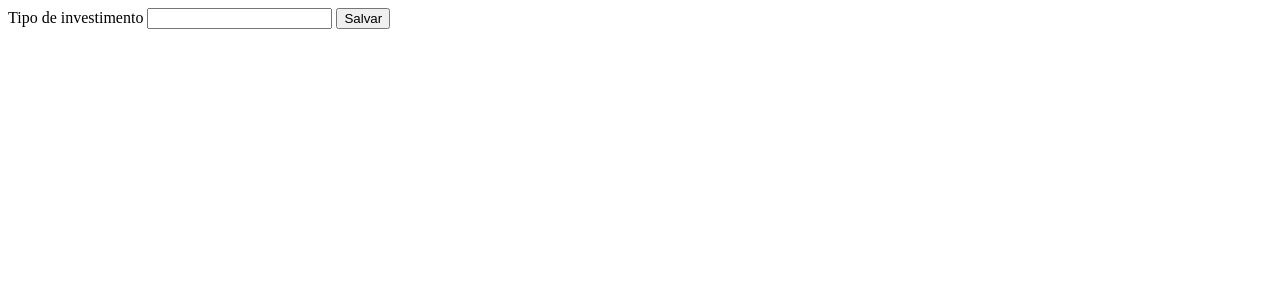
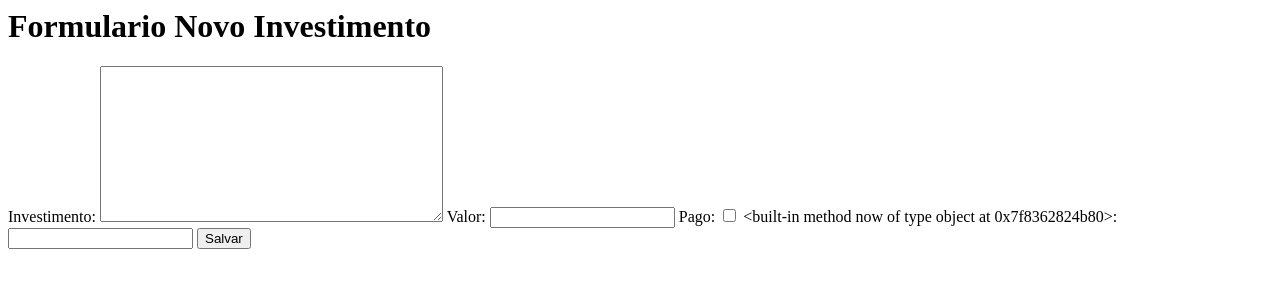
Before and after one commit to Juan-Costa-Lemos/django_app_invista_me, a Django app: page /novo_investimento/ in a window 1280 px wide. Shown: the top 300 px of the page. Run offline with Django 4.2, Linux system fonts and the light colour scheme.

Commit message:
criar investimentos, formulario, redirect

```diff
--- /dev/null
+++ b/invista_me/forms.py
@@ -0,0 +1,8 @@
+from dataclasses import field
+from django.forms import ModelForm
+from .models import Investimento
+
+class InvestimentoForm(ModelForm):
+    class Meta:
+        model = Investimento
+        fields ='__all__'
--- a/invista_me/templates/investimentos/detalhe.html
+++ b/invista_me/templates/investimentos/detalhe.html
@@ -12,6 +12,6 @@
         <td>{{dados.investimento}}</td>
         <td>{{dados.valor}}</td>
         <td>{{dados.pago}}</td>
-        <td>{{dados.data}}</td>
+        <td >{{dados.data}}</td>
     </tr>
 </table>
--- a/invista_me/templates/investimentos/investimento_registrado.html
+++ /dev/null
@@ -1,2 +0,0 @@
-<h1>Você registrou</h1>
-{{tipo_investimento}}
--- a/invista_me/templates/investimentos/meus_investimentos.html
+++ b/invista_me/templates/investimentos/meus_investimentos.html
@@ -4,6 +4,7 @@
     }
     </style>
 <h1>Meus Investimentos </h1>
+<button><a href="{% url 'novo_investimento' %}">Criar investimento</a></button>
 <table>
     <tr>
         <th>Id</th>
--- a/invista_me/templates/investimentos/novo_investimento.html
+++ b/invista_me/templates/investimentos/novo_investimento.html
@@ -1,7 +1,8 @@
-<form action="{% url  'investimento_registrado' %}" method="POST">
+<form action="" method="POST">
     {% csrf_token %}
-    <label for="">Tipo de investimento</label>
-    <input type="text" name="TipoInvestimento">
+    <h1>Formulario Novo Investimento</h1>
+    {{formulario}}
+
     <button type="submit">Salvar</button>
 
 </form>
--- a/invista_me/views.py
+++ b/invista_me/views.py
@@ -1,6 +1,6 @@
-from django.shortcuts import render
-from django.shortcuts import HttpResponse
+from django.shortcuts import render, HttpResponse, redirect
 from .models import Investimento
+from .forms import InvestimentoForm
 
 # Create your views here.
 
@@ -18,9 +18,9 @@
     }
     return render(request, 'investimentos/minha_historia.html',pessoa)
 
-def novo_investimento(request):
+# def novo_investimento(request):
 
-    return render(request,'investimentos/novo_investimento.html')
+#     return render(request,'investimentos/novo_investimento.html')
 
 # def investimento_registrado(request):
 #     investimento ={
@@ -39,3 +39,15 @@
         'dados': Investimento.objects.get(pk=id_investimento)
     }
     return render(request,'investimentos/detalhe.html',dados)
+
+def criar(request):
+    if request.method =='POST':
+        investimento_form = InvestimentoForm(request.POST)
+        if investimento_form.is_valid():
+            investimento_form.save()
+        return redirect('meus_investimentos')
+    investimento_form = InvestimentoForm()
+    formulario = {
+        'formulario': investimento_form
+    }
+    return render(request, 'investimentos/novo_investimento.html',context=formulario)
--- a/projeto_invista_me/urls.py
+++ b/projeto_invista_me/urls.py
@@ -23,8 +23,7 @@
     path('contato/', views.pagina_contato, name='contato'),
     path('minha_historia/', views.minha_historia, name='minha_historia'),
     path('admin/', admin.site.urls),
-    path('novo_investimento/', views.novo_investimento,name='novo_investimento'),
-    # path('investimento_registrado/', views.investimento_registrado,name='investimento_registrado'),
+    path('novo_investimento/', views.criar, name='novo_investimento'),
     path('', views.meus_investimentos,name='meus_investimentos'),
     path('/<int:id_investimento>',views.detalhe,name='detalhe')
 ]
```
Also changed, not shown: db.sqlite3.
